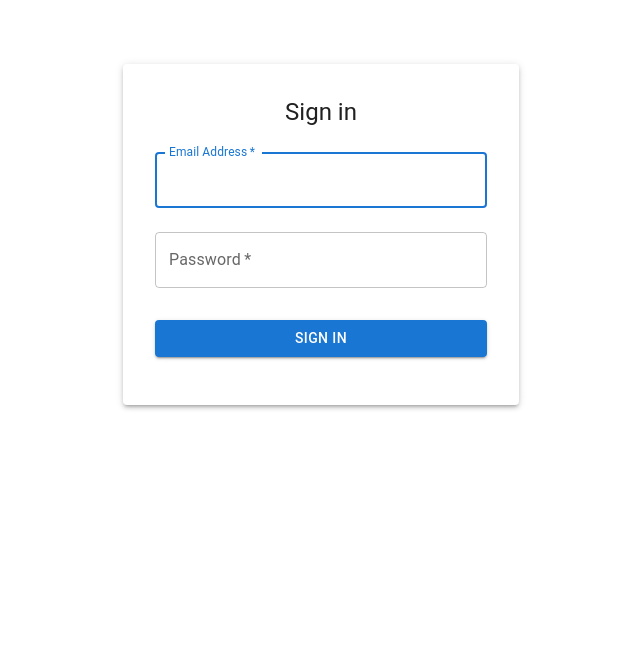
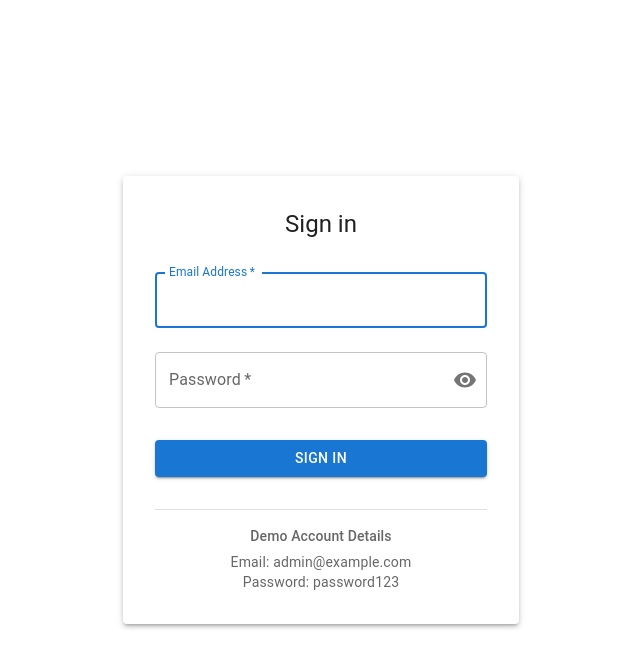
Before and after one commit to Shoebtamboli/ecommerce-dashboard, a React (Create React App) app: page /login in a window 1280 px wide. Shown: the top 668 px of the page, without its empty margins (319-959 px from the left). Built offline with nearby package versions, Linux system fonts and the light colour scheme.

Commit message:
feat: Add show/hide password toggle in login form

```diff
--- a/src/components/Login/index.tsx
+++ b/src/components/Login/index.tsx
@@ -1,4 +1,6 @@
-import { Box, Button, Container, Paper, TextField, Typography } from '@mui/material';
+import { Box, Button, Container, Paper, TextField, Typography, Divider, InputAdornment, IconButton } from '@mui/material';
+import { Visibility, VisibilityOff } from '@mui/icons-material';
+import { useState } from 'react';
 import { useFormik } from 'formik';
 import { useNavigate } from 'react-router-dom';
 import * as yup from 'yup';
@@ -17,6 +19,12 @@ const validationSchema = yup.object({
 
 const Login = () => {
   const navigate = useNavigate();
+  const [showPassword, setShowPassword] = useState(false);
+
+  const handleClickShowPassword = () => setShowPassword(!showPassword);
+  const handleMouseDownPassword = (event: React.MouseEvent<HTMLButtonElement>) => {
+    event.preventDefault();
+  };
 
   const formik = useFormik<LoginFormValues>({
     initialValues: {
@@ -36,10 +44,17 @@ const Login = () => {
   });
 
   return (
-    <Container component="main" maxWidth="xs">
+    <Container component="main" maxWidth="xs" sx={{
+      height: '100vh',
+      display: 'flex',
+      alignItems: 'center',
+      justifyContent: 'center',
+      pt: 0,
+      mt: 0
+    }}>
       <Box
         sx={{
-          marginTop: 8,
+          width: '100%',
           display: 'flex',
           flexDirection: 'column',
           alignItems: 'center',
@@ -55,10 +70,10 @@ const Login = () => {
             width: '100%',
           }}
         >
-          <Typography component="h1" variant="h5">
+          <Typography component="h1" variant="h5" gutterBottom>
             Sign in
           </Typography>
-          <Box component="form" onSubmit={formik.handleSubmit} sx={{ mt: 1 }}>
+          <Box component="form" onSubmit={formik.handleSubmit} sx={{ mt: 1, width: '100%' }}>
             <TextField
               margin="normal"
               required
@@ -79,13 +94,27 @@ const Login = () => {
               fullWidth
               name="password"
               label="Password"
-              type="password"
+              type={showPassword ? 'text' : 'password'}
               id="password"
               autoComplete="current-password"
               value={formik.values.password}
               onChange={formik.handleChange}
               error={formik.touched.password && Boolean(formik.errors.password)}
               helperText={formik.touched.password && formik.errors.password}
+              InputProps={{
+                endAdornment: (
+                  <InputAdornment position="end">
+                    <IconButton
+                      aria-label="toggle password visibility"
+                      onClick={handleClickShowPassword}
+                      onMouseDown={handleMouseDownPassword}
+                      edge="end"
+                    >
+                      {showPassword ? <VisibilityOff /> : <Visibility />}
+                    </IconButton>
+                  </InputAdornment>
+                ),
+              }}
             />
             <Button
               type="submit"
@@ -95,6 +124,20 @@ const Login = () => {
             >
               Sign In
             </Button>
+
+            <Divider sx={{ my: 2 }} />
+
+            <Box sx={{ mt: 2, textAlign: 'center' }}>
+              <Typography variant="subtitle2" color="text.secondary" gutterBottom>
+                Demo Account Details
+              </Typography>
+              <Typography variant="body2" color="text.secondary">
+                Email: admin@example.com
+              </Typography>
+              <Typography variant="body2" color="text.secondary">
+                Password: password123
+              </Typography>
+            </Box>
           </Box>
         </Paper>
       </Box>
```
